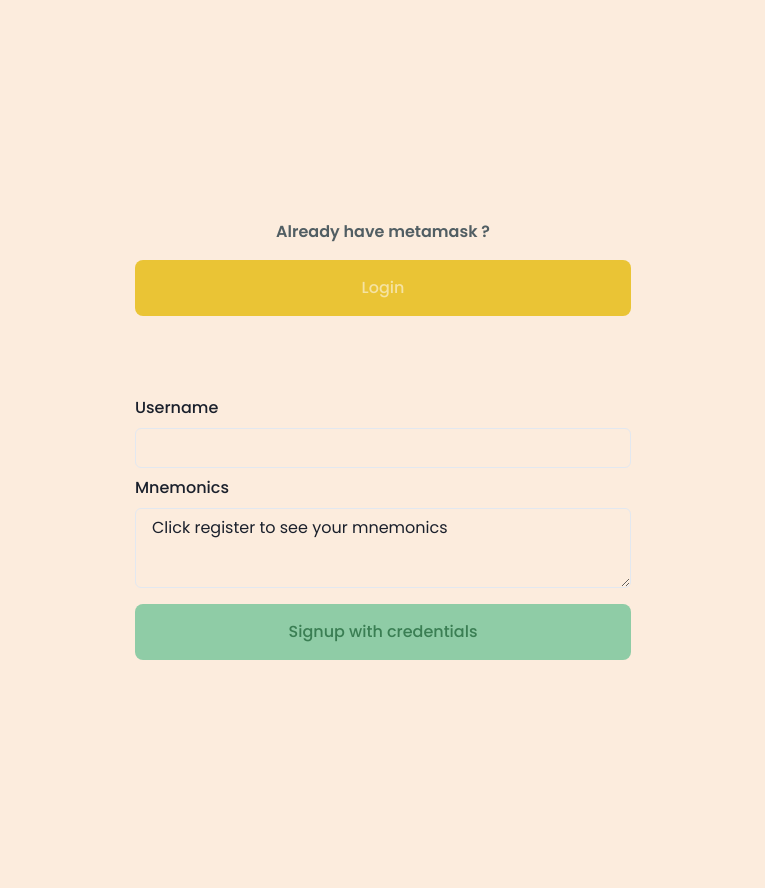
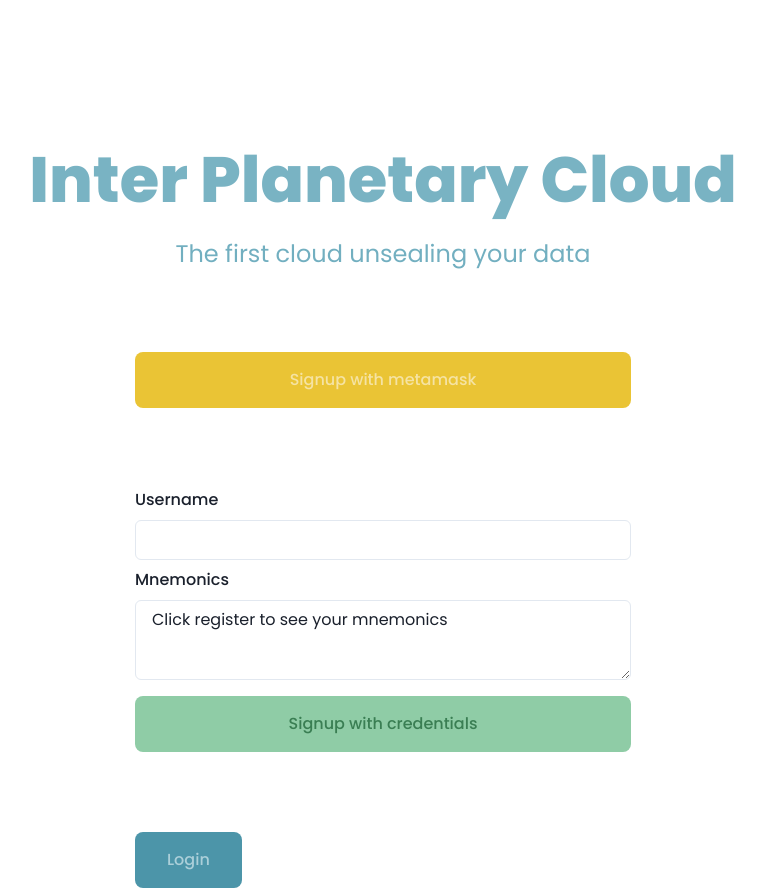
Before and after one commit to PoCInnovation/InterPlanetaryCloud, a React (Create React App) app: page /signup in a window 1280 px wide. Shown: the whole page, without its empty margins (257-1022 px from the left). Before the commit the page ends 800 px from the top, so only its background shows below. Built offline with nearby package versions, Linux system fonts and the light colour scheme.

Commit message:
feat: add private and auth routes

```diff
--- a/src/app/App.tsx
+++ b/src/app/App.tsx
@@ -1,4 +1,4 @@
-import React from 'react';
+import { useEffect, useState } from 'react';
 
 import Routes from './Routes';
 
@@ -10,11 +10,12 @@
 import FullPageLoader from '../components/loaders/FullPageLoader';
 
 const App = (): JSX.Element => {
-	const [auth, setAuth] = React.useState<Auth | null>(null);
-	const [user, setUser] = React.useState<User | null>(null);
-	const [error, setError] = React.useState<null | Error>(null);
+	// QUESTION: À t'on vraiment besoin de ça ? (écho au contexte provider)
+	const [auth, setAuth] = useState<Auth | null>(null);
+	const [user, setUser] = useState<User | null>(null);
+	const [error, setError] = useState<null | Error>(null);
 
-	React.useEffect(() => {
+	useEffect(() => {
 		if (!auth && !error) {
 			(async () => {
 				try {
@@ -32,9 +33,13 @@
 
 	return (
 		<>
+			{/* QUESTION: C'est pour quoi le AuthContext provider ? À quoi sert le param auth ?
+									Faut-il passer le auth au travers de tous les children ? */}
 			<AuthContext.Provider value={auth}>
+				{/* QUESTION: C'est pour quoi le UserContext.Provider ? À quoi servent les params user et setUser ?
+											Faut-il passer le setUser au travers de tous les children ? */}
 				<UserContext.Provider value={{ user: user as User, setUser }}>
-					<Routes user={user} />
+					<Routes />
 				</UserContext.Provider>
 			</AuthContext.Provider>
 		</>
--- /dev/null
+++ b/src/app/AuthRoute.tsx
@@ -0,0 +1,29 @@
+import { Route, RouteProps } from 'react-router-dom';
+
+import { Box, Text, VStack } from '@chakra-ui/react';
+
+interface AuthRouteProps {
+	children: JSX.Element;
+}
+
+const AuthRoute = ({ children, ...rest }: AuthRouteProps & RouteProps): JSX.Element => (
+	<Route {...rest}>
+		<VStack spacing="80px" mt="132px">
+			<VStack>
+				<Text color="blue.500" fontSize="64px" fontWeight="extrabold">
+					<Box opacity="0.95" padding="0px 5px">
+						Inter Planetary Cloud
+					</Box>
+				</Text>
+				<Text fontSize="24px" color="blue.500">
+					The first cloud unsealing your data
+				</Text>
+			</VStack>
+			<VStack mt="3000px" w="496px">
+				{children}
+			</VStack>
+		</VStack>
+	</Route>
+);
+
+export default AuthRoute;
--- /dev/null
+++ b/src/app/PrivateRoute.tsx
@@ -0,0 +1,19 @@
+import { Route, RouteProps } from 'react-router-dom';
+
+import { Text, VStack } from '@chakra-ui/react';
+
+interface AuthRouteProps {
+	children: JSX.Element;
+}
+
+// TODO: Update this component to check if the user is logged
+const AuthRoute = ({ children, ...rest }: AuthRouteProps & RouteProps): JSX.Element => (
+	<Route {...rest}>
+		<VStack>
+			<Text>This is a private Route</Text>
+			{children}
+		</VStack>
+	</Route>
+);
+
+export default AuthRoute;
--- a/src/app/Routes.tsx
+++ b/src/app/Routes.tsx
@@ -1,26 +1,21 @@
-import { BrowserRouter as Router, Redirect, Route, Switch } from 'react-router-dom';
+import { BrowserRouter as Router, Redirect, Switch } from 'react-router-dom';
 
 import HomeView from 'views/home/HomeView';
 import LoginView from 'views/login/LoginView';
 import SignupView from 'views/signup/SignupView';
 import DashboardView from 'views/dashboard/DashboardView';
+import AuthRoute from './AuthRoute';
+import PrivateRoute from './PrivateRoute';
 
-import User from '../lib/user';
-
-type RoutesPropsType = {
-	user: User | null;
-};
-
-const Routes = ({ user }: RoutesPropsType): JSX.Element => (
+const Routes = (): JSX.Element => (
 	<Router>
 		<Switch>
-			<Route exact path="/" component={HomeView} />
-			<Route path="/signup" component={SignupView} />
-			<Route path="/login" component={LoginView} />
-			{user && <Route path="/dashboard" component={DashboardView} />}
+			<AuthRoute exact path="/" children={<HomeView />} />
+			<AuthRoute path="/signup" children={<SignupView />} />
+			<AuthRoute path="/login" children={<LoginView />} />
+			<PrivateRoute path="/dashboard" children={<DashboardView />} />
 			<Redirect push to="/" />
 		</Switch>
 	</Router>
 );
-
 export default Routes;
--- a/src/theme/index.css
+++ b/src/theme/index.css
@@ -2,7 +2,7 @@
 
 body {
   font-family: 'Poppins' !important;
-  background-color: #FCECDD !important;
+  /* background-color: #FCECDD !important; */
 }
 
 html {
--- a/src/views/dashboard/DashboardView.tsx
+++ b/src/views/dashboard/DashboardView.tsx
@@ -1,14 +1,17 @@
-import React from 'react';
+import { useUserContext } from 'contexts/user';
 
-import Dashboard from 'components/layout/Dashboard';
-import UploadFileFloatingButton from 'components/buttons/UploadFileFloatingButton';
-import FilesGrid from './FilesGrid';
+import { Text } from '@chakra-ui/react';
 
-const DashboardPage: React.FC = () => (
-	<Dashboard>
-		<FilesGrid />
-		<UploadFileFloatingButton />
-	</Dashboard>
-);
+const Dashboard = (): JSX.Element => {
+	const { user } = useUserContext();
 
-export default DashboardPage;
+	console.log(user);
+
+	return (
+		<>
+			<Text>This is the dashboard</Text>
+		</>
+	);
+};
+
+export default Dashboard;
--- a/src/views/home/HomeView.tsx
+++ b/src/views/home/HomeView.tsx
@@ -1,30 +1,20 @@
 import { Link as RouteLink } from 'react-router-dom';
-import { Button, Link, Text, VStack } from '@chakra-ui/react';
+
+import { Button, Link } from '@chakra-ui/react';
 
 const HomeView = (): JSX.Element => (
-	<VStack spacing="80px" mt="132px">
-		<VStack>
-			<Text color="brown.500" fontSize="24px">
-				Welcome to
-			</Text>
-			<Text color="brown.500" fontSize="64px" fontWeight="extrabold">
-				Inter Planetary Cloud
-			</Text>
-			<Text color="brown.500">The first cloud unsealing your data</Text>
-		</VStack>
-		<VStack mt="3000px" w="496px">
+	<>
 		<Link as={RouteLink} to="/signup" w="100%">
-				<Button color="brown.100" bg="brown.900" size="md" w="100%">
+			<Button color="blue.100" bg="blue.900" size="md" w="100%">
 				Create an account
 			</Button>
 		</Link>
 		<Link as={RouteLink} to="/login" w="100%">
-				<Button color="brown.900" bg="brown.100" size="sm" w="100%">
+			<Button color="blue.900" bg="blue.100" size="sm" w="100%">
 				Login
 			</Button>
 		</Link>
-		</VStack>
-	</VStack>
+	</>
 );
 
 export default HomeView;
--- a/src/views/login/LoginView.tsx
+++ b/src/views/login/LoginView.tsx
@@ -1,10 +1,11 @@
 import { useState } from 'react';
+import { Link as RouteLink } from 'react-router-dom';
 
-import { Button, Center, FormControl, FormLabel, Input, Textarea, useToast, VStack } from '@chakra-ui/react';
+import { Button, FormControl, FormLabel, Input, Link, Textarea, useToast, VStack } from '@chakra-ui/react';
 
 import colors from 'theme/foundations/colors';
-import { useAuthContext } from '../../contexts/auth';
-import { useUserContext } from '../../contexts/user';
+import { useAuthContext } from 'contexts/auth';
+import { useUserContext } from 'contexts/user';
 
 const LoginView = (): JSX.Element => {
 	const auth = useAuthContext();
@@ -56,8 +57,7 @@
 	};
 
 	return (
-		<Center>
-			<VStack spacing="80px" mt="220px" w="496px">
+		<VStack spacing="80px" w="496px">
 			<VStack spacing="16px" w="100%">
 				<Button onClick={() => loginWithMetamask()}>Login with Metamask</Button>
 			</VStack>
@@ -84,8 +84,10 @@
 					Login with credentials
 				</Button>
 			</FormControl>
+			<Link as={RouteLink} to="/signup" w="100%">
+				<Button>Signup</Button>
+			</Link>
 		</VStack>
-		</Center>
 	);
 };
 
--- a/src/views/signup/SignupView.tsx
+++ b/src/views/signup/SignupView.tsx
@@ -1,22 +1,11 @@
 import React from 'react';
 import { Link as RouteLink } from 'react-router-dom';
 
-import {
-	Button,
-	Center,
-	FormControl,
-	FormLabel,
-	Input,
-	Link,
-	Text,
-	Textarea,
-	useToast,
-	VStack,
-} from '@chakra-ui/react';
+import { Button, FormControl, FormLabel, Input, Link, Textarea, useToast, VStack } from '@chakra-ui/react';
 
 import colors from 'theme/foundations/colors';
-import { useAuthContext } from '../../contexts/auth';
-import { useUserContext } from '../../contexts/user';
+import { useAuthContext } from 'contexts/auth';
+import { useUserContext } from 'contexts/user';
 
 const SignupView = (): JSX.Element => {
 	const auth = useAuthContext();
@@ -24,6 +13,27 @@
 	const [username, setUsername] = React.useState('');
 	const [mnemonics, setMnemonics] = React.useState('Click register to see your mnemonics');
 	const toast = useToast();
+
+	const signupWithMetamask = async (): Promise<void> => {
+		const login = await auth.loginWithMetamask();
+
+		if (login.user) {
+			setUser(login.user);
+			toast({
+				title: 'Welcome back !',
+				status: 'success',
+				duration: 2000,
+				isClosable: true,
+			});
+		} else {
+			toast({
+				title: 'Unable to signup with metamask',
+				status: 'error',
+				duration: 2000,
+				isClosable: true,
+			});
+		}
+	};
 
 	const signupWithCredentials = async (): Promise<void> => {
 		const signup = await auth.signup(username);
@@ -51,16 +61,13 @@
 	};
 
 	return (
-		<Center>
-			<VStack spacing="80px" mt="220px" w="496px">
+		<VStack spacing="80px" w="496px">
 			<VStack spacing="16px" w="100%">
-					<Text fontWeight="600">Already have metamask ?</Text>
-					<Link as={RouteLink} to="/login" w="100%">
-						<Button color="yellow.100" bg="yellow.500" w="100%">
-							Login
+				<Button onClick={() => signupWithMetamask()} color="yellow.100" bg="yellow.500" w="100%">
+					Signup with metamask
 				</Button>
-					</Link>
 			</VStack>
+			{/* TODO: ajouter un lien vers metamask */}
 			<FormControl>
 				<FormLabel>Username</FormLabel>
 				<Input
@@ -74,6 +81,7 @@
 					value={mnemonics}
 					readOnly
 				/>
+				{/* TODO: ajouter un button pour copier le mnemonics */}
 				<Button
 					color="green.700"
 					bg="green.300"
@@ -85,8 +93,10 @@
 					Signup with credentials
 				</Button>
 			</FormControl>
+			<Link as={RouteLink} to="/login" w="100%">
+				<Button>Login</Button>
+			</Link>
 		</VStack>
-		</Center>
 	);
 };
 
```
Lines whose indentation alone changed are shown as unchanged.
